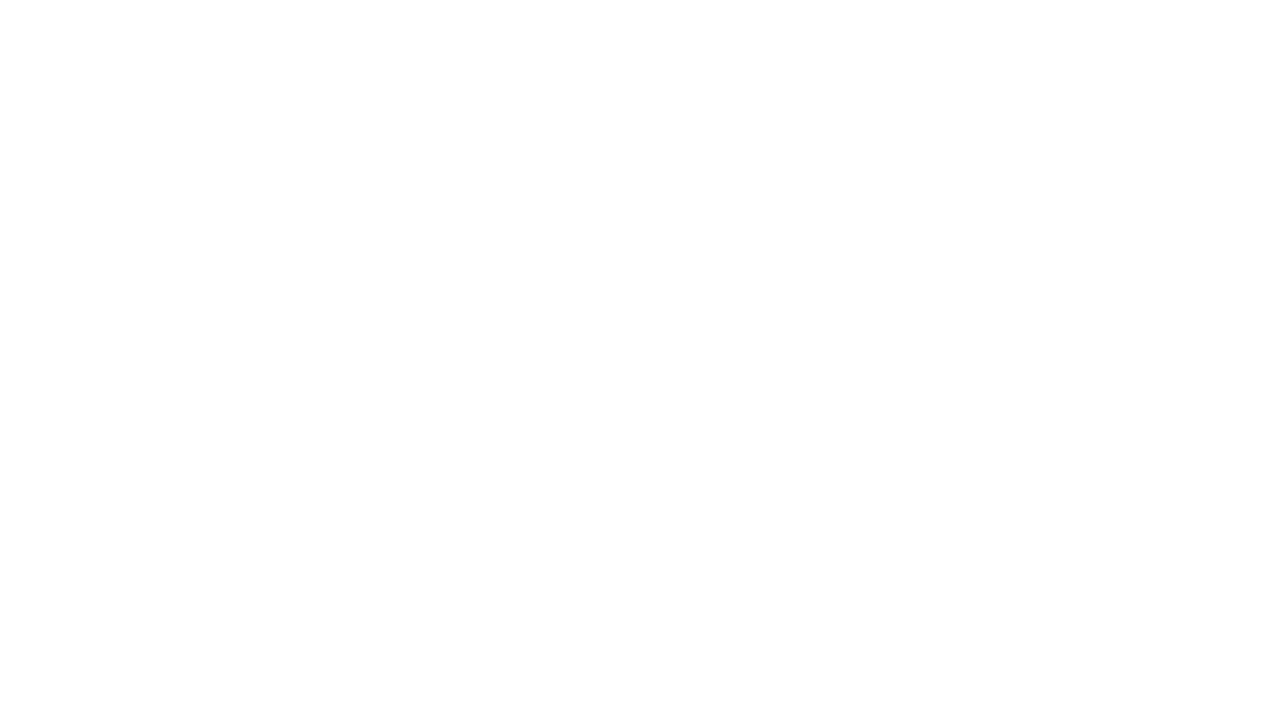
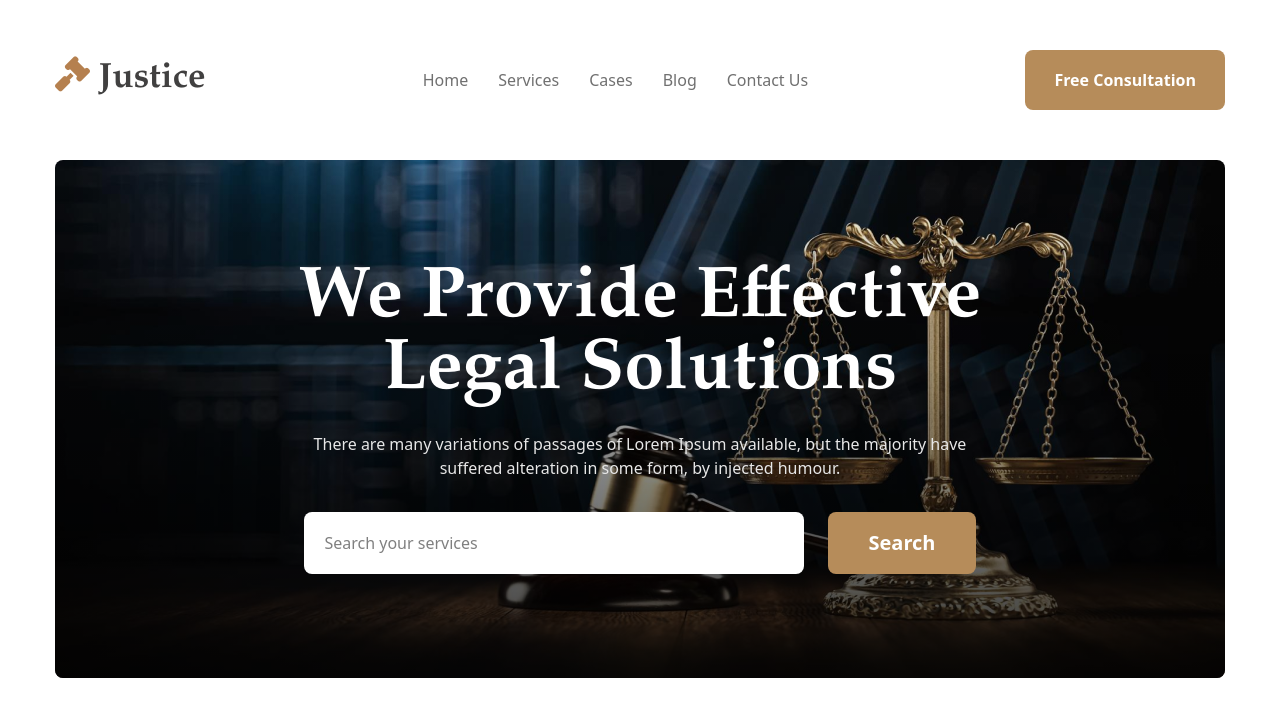
Before and after one commit to tahasan109109/tailwind-explorer, a plain HTML site: page index.html in a window 1280 px wide. Drawn offline with nearby package versions, Linux system fonts and the light colour scheme.

Commit message:
done-header

```diff
--- a/index.html
+++ b/index.html
@@ -4,9 +4,38 @@
     <meta charset="UTF-8">
     <meta name="viewport" content="width=device-width, initial-scale=1.0">
     <script src="https://cdn.jsdelivr.net/npm/@tailwindcss/browser@4"></script>
+    <link rel="stylesheet" href="https://cdnjs.cloudflare.com/ajax/libs/font-awesome/6.5.1/css/all.min.css">
     <title>Explore Tailwind</title>
 </head>
 <body>
+   <header class="mx-auto my-12.5 max-w-292.5">
+        <nav>
+            <div class="flex justify-between items-center">
+                <h3 class="font-[garamond] font-extrabold text-[35px] text-[#414040]"> <i class="fa-solid fa-gavel text-[#b5804f]"></i> Justice</h3>
+                <div>
+                    <ul class="flex gap-7.5 poppins-font text-[#707070] rounded-lg">
+                        <li>Home</li>
+                        <li>Services</li>
+                        <li>Cases</li>
+                        <li>Blog</li>
+                        <li>Contact Us</li>
+                    </ul>
+                </div>
+                <button class="poppins-font bg-[#B68C5A] py-4.5 px-7.25 text-white rounded-lg text-l font-semibold">Free Consultation</button>
+            </div>
+        </nav>
+        <section class="relative overflow-hidden bg-[url(/images/banner.png)] bg-cover bg-center  py-26 mt-12.5 rounded-lg  ">
+            <div class="absolute inset-0 bg-linear-to-t from-black/80 to-transparent"></div>
+            <div class="max-w-173 mx-auto relative z-10">
+                <p class="font-[garamond] font-extrabold text-white text-center text-7xl">We Provide Effective Legal Solutions</p>
+                <p class="text-[#E7E7E7] text-center mt-6 mb-8">There are many variations of passages of Lorem Ipsum available, but the majority have suffered alteration in some form, by injected humour.</p>
+            <div class="mx-auto flex justify-center gap-x-6">
+                <input class="bg-white w-125 py-4.75 pl-5 rounded-lg"  type="text" placeholder="Search your services" >
+                <button class="poppins-font bg-[#B68C5A] py-4.25 px-10 text-white rounded-lg text-xl font-semibold">Search</button>
+            </div>
+            </div>
 
+        </section>
+   </header>
 </body>
 </html>
--- a/tailwind.css
+++ b/tailwind.css
@@ -1 +1,9 @@
-@import "tailwindcss"
+@import url('https://fonts.googleapis.com/css2?family=EB+Garamond:ital,wght@0,400..800;1,400..800&family=Inter:ital,opsz,wght@0,14..32,100..900;1,14..32,100..900&family=Lato:ital,wght@0,100;0,300;0,400;0,700;0,900;1,100;1,300;1,400;1,700;1,900&family=Manrope:wght@200..800&family=Merriweather:ital,opsz,wght@0,18..144,300..900;1,18..144,300..900&family=Open+Sans:ital,wght@0,300..800;1,300..800&family=Poppins:ital,wght@0,100;0,200;0,300;0,400;0,500;0,600;0,700;0,800;0,900;1,100;1,200;1,300;1,400;1,500;1,600;1,700;1,800;1,900&family=Raleway:ital,wght@0,100..900;1,100..900&family=Work+Sans:ital,wght@0,100..900;1,100..900&display=swap');
+
+@import "tailwindcss";
+
+.poppins-font {
+  font-family: "Poppins", sans-serif;
+  font-weight: 400;
+  font-style: normal;
+}
```
